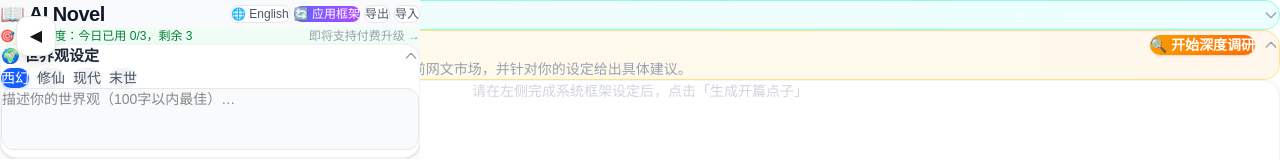
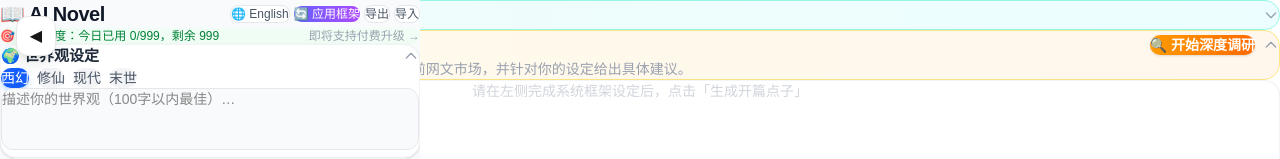
Before and after one commit to ZJF88-ART/ai-novel, a Next.js app: page / in a window 1280 px wide. Shown: the top 159 px of the page. Built offline with nearby package versions, Linux system fonts and the light colour scheme.

Commit message:
修复: 免费额度999次/天(测试阶段) + 覆盖旧数据

```diff
--- a/app/page.js
+++ b/app/page.js
@@ -105,9 +105,9 @@ function getUsageData() {
   try {
     const d = JSON.parse(localStorage.getItem("daily-usage") || "{}");
     const today = new Date().toDateString();
-    if (d.date !== today) return { date: today, count: 0, maxFree: 3 };
-    return { ...d, maxFree: d.maxFree || 3 };
-  } catch { return { date: new Date().toDateString(), count: 0, maxFree: 3 }; }
+    if (d.date !== today) return { date: today, count: 0, maxFree: 999 };
+    return { ...d, maxFree: 999 };
+  } catch { return { date: new Date().toDateString(), count: 0, maxFree: 999 }; }
 }
 
 function canGenerate() {
```
